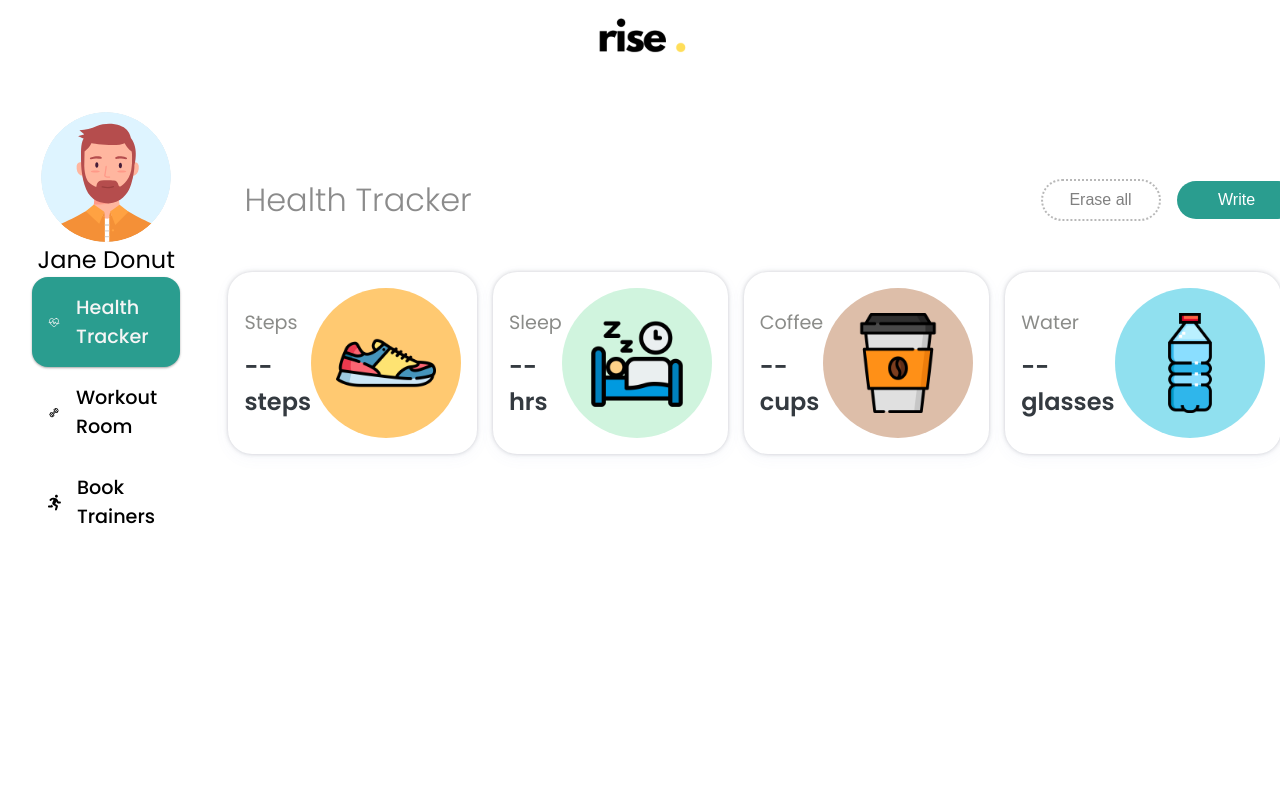
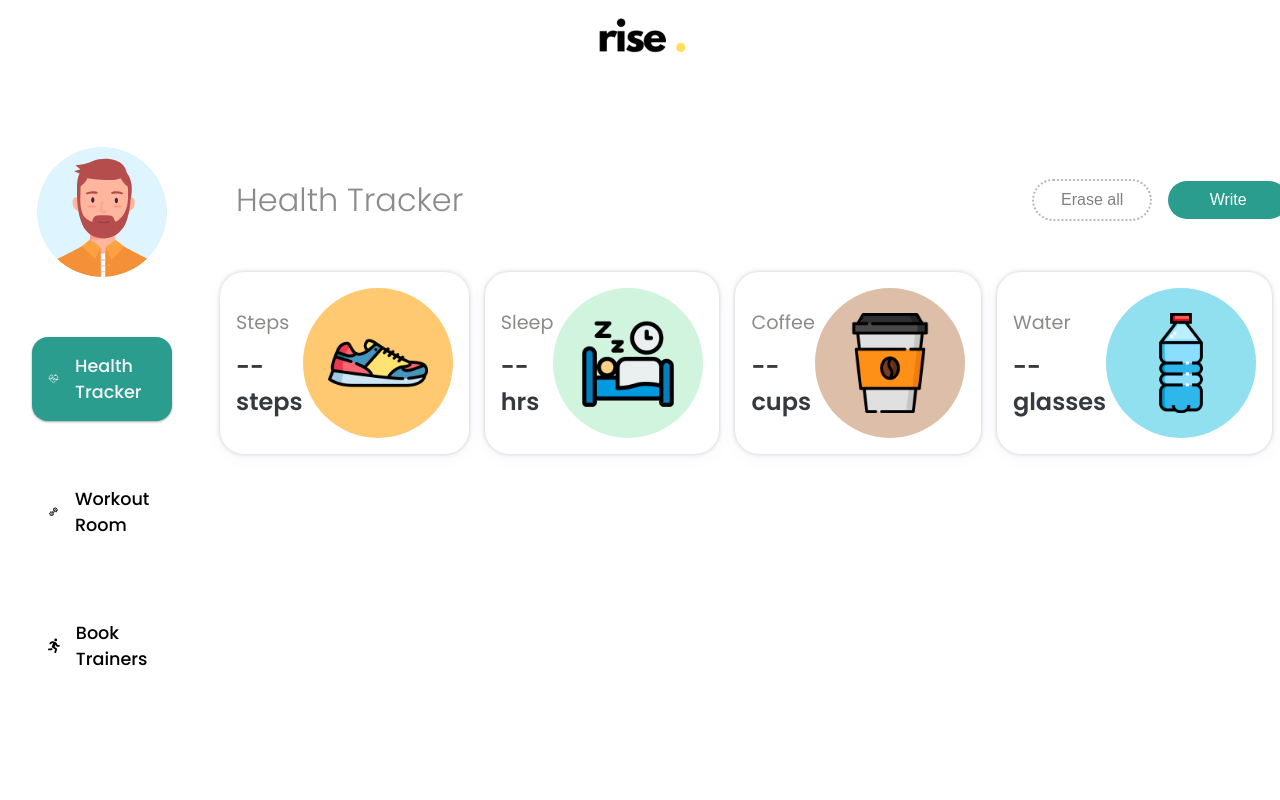
Before and after one commit to maysunktong/rise--app, a React (Vite) app: page / in a window 1280 px wide. Shown: the top 800 px of the page. Built offline with nearby package versions, Linux system fonts and the light colour scheme.

Commit message:
fix nav and userModal

```diff
--- a/src/components/HealthWidget/healthWidget.module.css
+++ b/src/components/HealthWidget/healthWidget.module.css
@@ -4,6 +4,7 @@
   grid-template-columns: repeat(4, 1fr);
   gap: 1rem;
   padding: 1rem;
+  margin: auto;
 }
 
 @media (max-width: 320px) {
@@ -13,7 +14,7 @@
   }
 }
 
-@media (max-width: 550px) {
+@media (max-width: 850px) {
   .healthWidget {
     grid-template-columns: repeat(2, 1fr);
     width: 90%;
--- a/src/components/Layout/Navigation/navigation.module.css
+++ b/src/components/Layout/Navigation/navigation.module.css
@@ -1,5 +1,6 @@
 .navigationLists {
   width: 100%;
+  height: 400px;
   display: flex;
   flex-direction: column;
   justify-content: space-around;
@@ -34,6 +35,10 @@
     grid-template-columns: repeat(3, 1fr);
     width: 90%;
   }
+
+  .navigationLists li {
+    font-size: 1.1rem;
+  }
 }
 
 @media (min-width: 900px) {
--- a/src/components/Layout/layout.module.css
+++ b/src/components/Layout/layout.module.css
@@ -6,6 +6,7 @@
 .dashboardWrapper {
   display: grid;
   grid-template-rows: 6fr 1fr;
+  min-height: 100vh;
 }
 
 .dashboardContent {
@@ -13,13 +14,14 @@
   grid-template-columns: 1fr 8fr;
   padding: 2rem;
   width: 100%;
+  height: 100%;
 }
 
 .dashboardMenu {
+  height: 100%;
   display: grid;
-  grid-template-rows: 1fr 2fr 3fr;
+  grid-template-rows: 1fr 6fr;
   max-width: 300px;
-  height: 90vh;
 }
 
 .content {
@@ -27,7 +29,6 @@
   height: 100%;
   padding: 2rem;
 }
-
 
 @media (max-width: 320px) {
   .dashboardMenu {
--- a/src/components/UserPanel/index.jsx
+++ b/src/components/UserPanel/index.jsx
@@ -7,7 +7,6 @@ const UserPanel = () => {
       <div className={styles.userImgContainer}>
         <img src={UserImg} alt="user image" width={200} />
       </div>
-      <p className={styles.userName}>Jane Donut</p>
     </div>
   );
 };
--- a/src/components/UserPanel/userModal.module.css
+++ b/src/components/UserPanel/userModal.module.css
@@ -3,6 +3,7 @@
   justify-content: center;
   flex-direction: column;
   align-items: center;
+  height: 200px;
 }
 
 .userImgContainer img{
```
